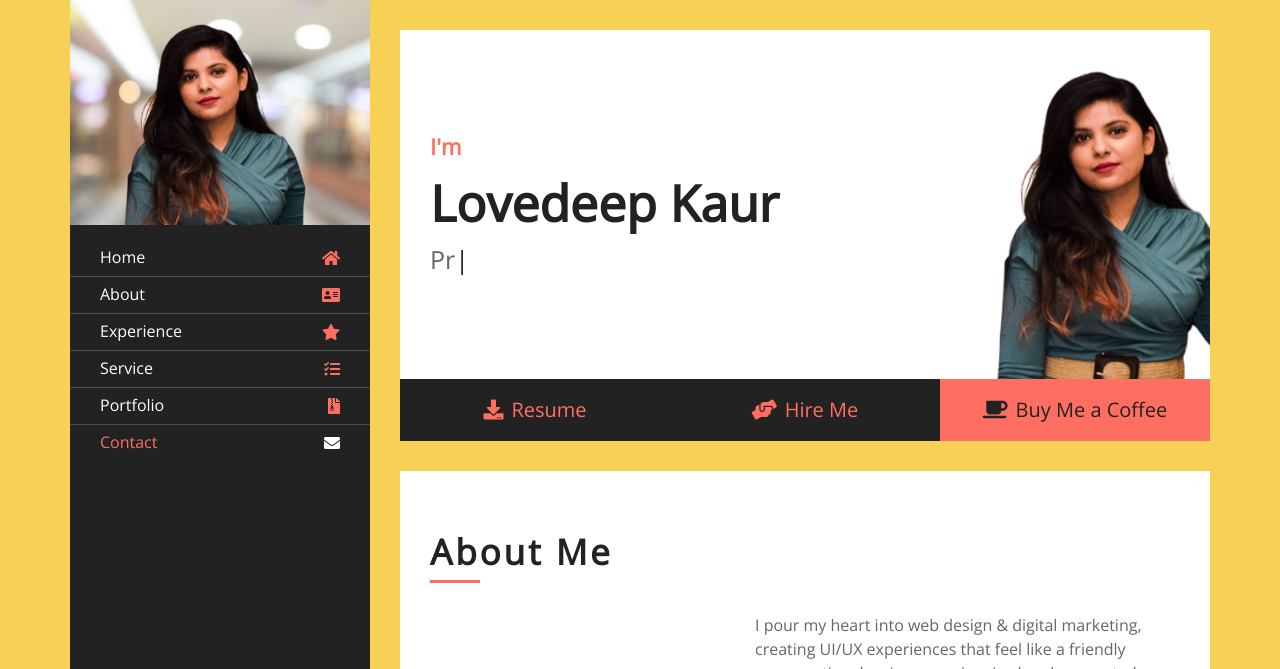
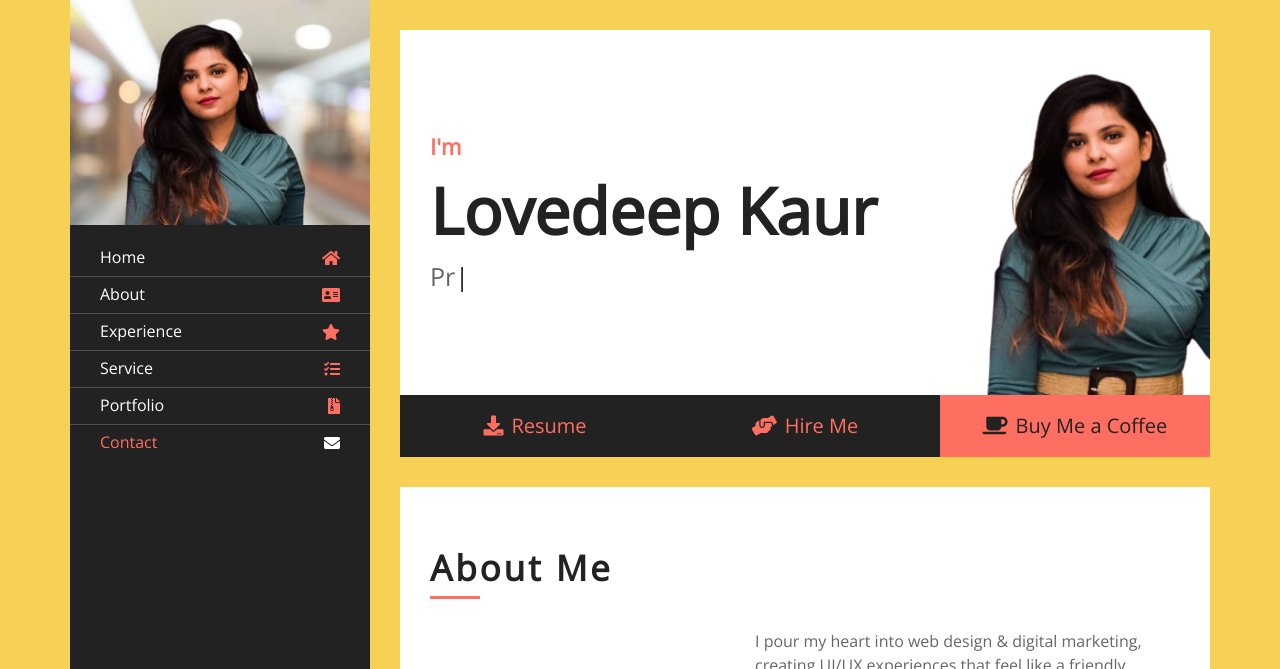
Before and after one commit to ilovedeepkaur/lovedeepkaur.github.io, a plain HTML site: page index.html in a window 1280 px wide. Shown: the top 669 px of the page. Drawn offline with nearby package versions, Linux system fonts and the light colour scheme.

Commit message:
Update style.css

```diff
--- a/css/style.css
+++ b/css/style.css
@@ -327,7 +327,7 @@ a:focus {
 
 .header h1 {
     color: #222222;
-    font-size: 50px;
+    font-size: 5vw;
     font-weight: 700;
 }
 
```
